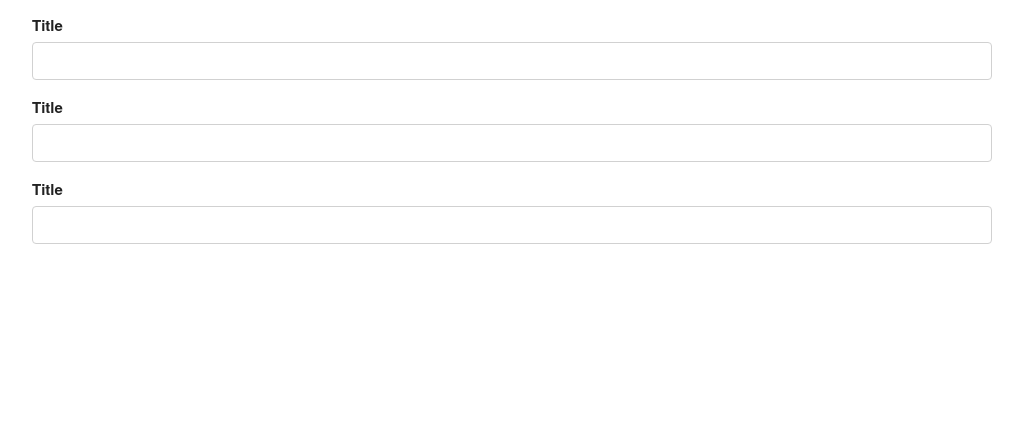
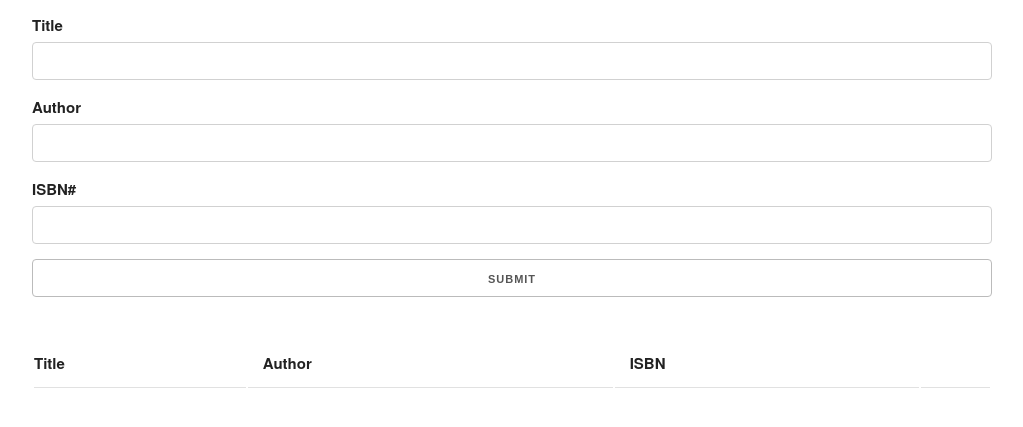
Before and after one commit to hjkmines/jsprac, a plain HTML site: page index.html in a window 1280 px wide. Shown: the part 75-502 px from the top of the page, without its empty margins (128-1151 px from the left). Drawn offline with nearby package versions, Linux system fonts and the light colour scheme.

Commit message:
adds css

```diff
--- a/index.html
+++ b/index.html
@@ -5,6 +5,21 @@
     <meta name="viewport" content="width=device-width, initial-scale=1.0">
     <title>Booklist</title>
     <link rel="stylesheet" href="https://cdnjs.cloudflare.com/ajax/libs/skeleton/2.0.4/skeleton.css">
+<style>
+    .success, .error {
+        color: white;
+        padding: 5px;
+        margin: 5px 0 15px 0;
+    }
+
+    .success {
+        background: green;
+    }
+
+    .error {
+        background: red;
+    }
+</style>
 </head>
 <body>
 <div class="container">
@@ -15,16 +30,29 @@
             <input type="text" id="title" class="u-full-width">
         </div>
         <div>
-            <label for="title">Title</label>
-            <input type="text" id="title" class="u-full-width">
+            <label for="author">Author</label>
+            <input type="text" id="author" class="u-full-width">
         </div>
         <div>
-            <label for="title">Title</label>
-            <input type="text" id="title" class="u-full-width">
+            <label for="isbn">ISBN#</label>
+            <input type="text" id="isbn" class="u-full-width">
+        </div>
+        <div>
+            <input type="submit" value="Submit" class="u-full-width">
         </div>
     </form>
+    <table class="u-full-width">
+        <thead>
+            <tr>
+                <th>Title</th>
+                <th>Author</th>
+                <th>ISBN</th>
+                <th></th>
+            </tr>
+        </thead>
+        <tbody id="book-list"></tbody>
+    </table>
 </div>
-
 
 <script src="./index.js"></script>
 </body>
```
